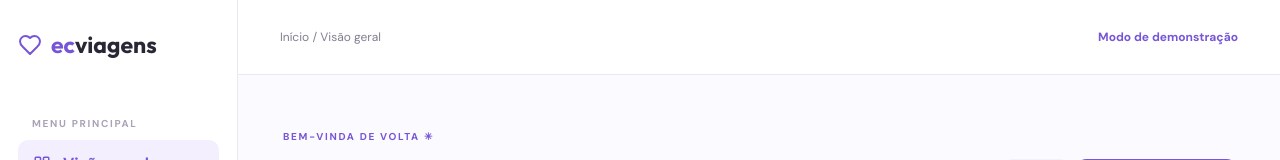
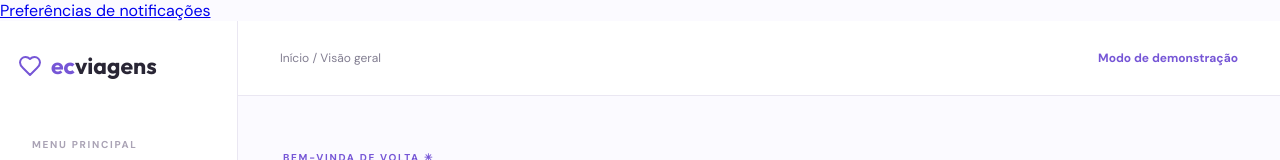
Before and after one commit to erikacarvalh0/ec-viagens, a Next.js app: page /dashboard in a window 1280 px wide. Shown: the top 160 px of the page. Built offline with nearby package versions, Linux system fonts and the light colour scheme; no server answers; the database is empty; sample sign-in values are in the browser's storage.

Commit message:
feat(notifications): :art: link consent settings from dashboard

```diff
--- a/src/app/dashboard/page.tsx
+++ b/src/app/dashboard/page.tsx
@@ -1,3 +1,5 @@
+import Link from "next/link";
+
 import { prisma } from "@/lib/prisma";
 import { requireUserId } from "@/lib/session";
 import { Dashboard } from "@/features/trips/Dashboard";
@@ -25,5 +27,12 @@ export default async function DashboardPage() {
     createdAt: trip.createdAt.toISOString(),
   }));
 
-  return <Dashboard initialTrips={trips} />;
+  return (
+    <>
+      <nav aria-label="Preferências de conta">
+        <Link href="/settings/notifications">Preferências de notificações</Link>
+      </nav>
+      <Dashboard initialTrips={trips} />
+    </>
+  );
 }
```
